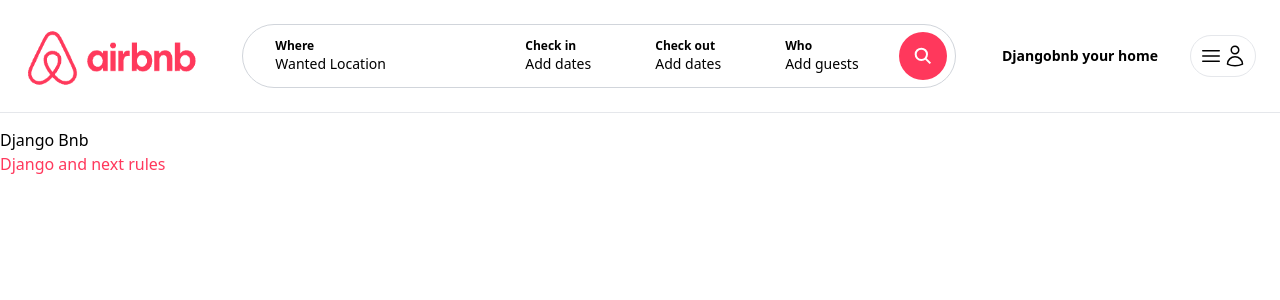
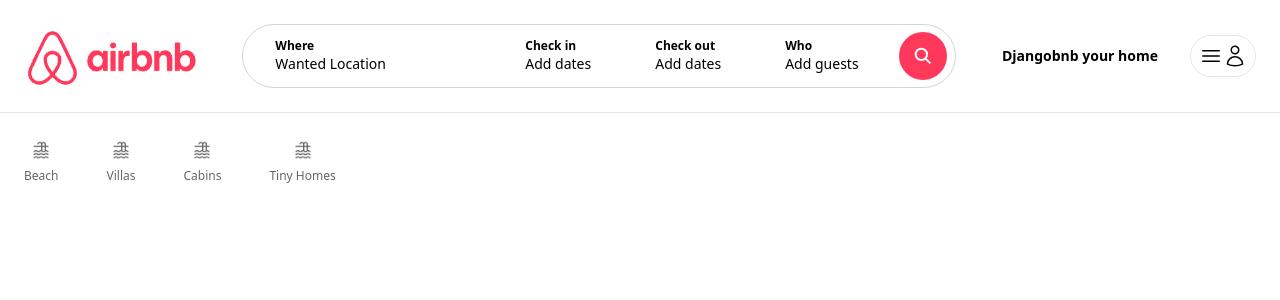
Before and after one commit to roquejessica/DjangoBnb, a Next.js app: page / in a window 1280 px wide. Shown: the top 300 px of the page. Built offline with nearby package versions, Linux system fonts and the light colour scheme.

Commit message:
Categories on the front page (static) - Jessica Roque

```diff
--- /dev/null
+++ b/app/components/Categories.tsx
@@ -0,0 +1,51 @@
+import Image from 'next/image';
+const Categories = () => {
+    return (
+        <div className="pt-3 cursor-pointer pb-6 flex items-center space-x-12">
+            <div className="pb-4 flex flex-col items-center space-y-2 border-b-2 border-white opacity-60 hover:border-gray-200 hover:opacity-100 transition">
+                <Image
+                    src="/icn_category_beach.jpeg"
+                    alt="Category - Beach"
+                    width={20}
+                    height={20}
+                />
+
+                <span className="text-xs">Beach</span>
+            </div>
+
+            <div className="pb-4 flex flex-col items-center space-y-2 border-b-2 border-white opacity-60 hover:border-gray-200 hover:opacity-100 transition">
+                <Image
+                    src="/icn_category_beach.jpeg"
+                    alt="Category - Villas"
+                    width={20}
+                    height={20}
+                />
+
+                <span className="text-xs">Villas</span>
+            </div>
+
+                        <div className="pb-4 flex flex-col items-center space-y-2 border-b-2 border-white opacity-60 hover:border-gray-200 hover:opacity-100 transition">
+                <Image
+                    src="/icn_category_beach.jpeg"
+                    alt="Category - Cabins"
+                    width={20}
+                    height={20}
+                />
+
+                <span className="text-xs">Cabins</span>
+            </div>
+
+                        <div className="pb-4 flex flex-col items-center space-y-2 border-b-2 border-white opacity-60 hover:border-gray-200 hover:opacity-100 transition">
+                <Image
+                    src="/icn_category_beach.jpeg"
+                    alt="Category - Tiny Homes"
+                    width={20}
+                    height={20}
+                />
+
+                <span className="text-xs">Tiny Homes</span>
+            </div>
+        </div>
+    )
+}
+export default Categories
--- a/app/page.tsx
+++ b/app/page.tsx
@@ -1,11 +1,9 @@
-import Image from "next/image";
+import Categories from "./components/Categories";
 
 export default function Home() {
   return (
-    <main className="">
-      Django Bnb
-
-      <h2 className="text-airbnb">Django and next rules</h2>
+    <main className="max-w-[1500px] mx-auto px-6">
+      <Categories />
     </main>
   );
 }
```
Also changed, not shown: public/icn_category_beach.jpeg (added).
